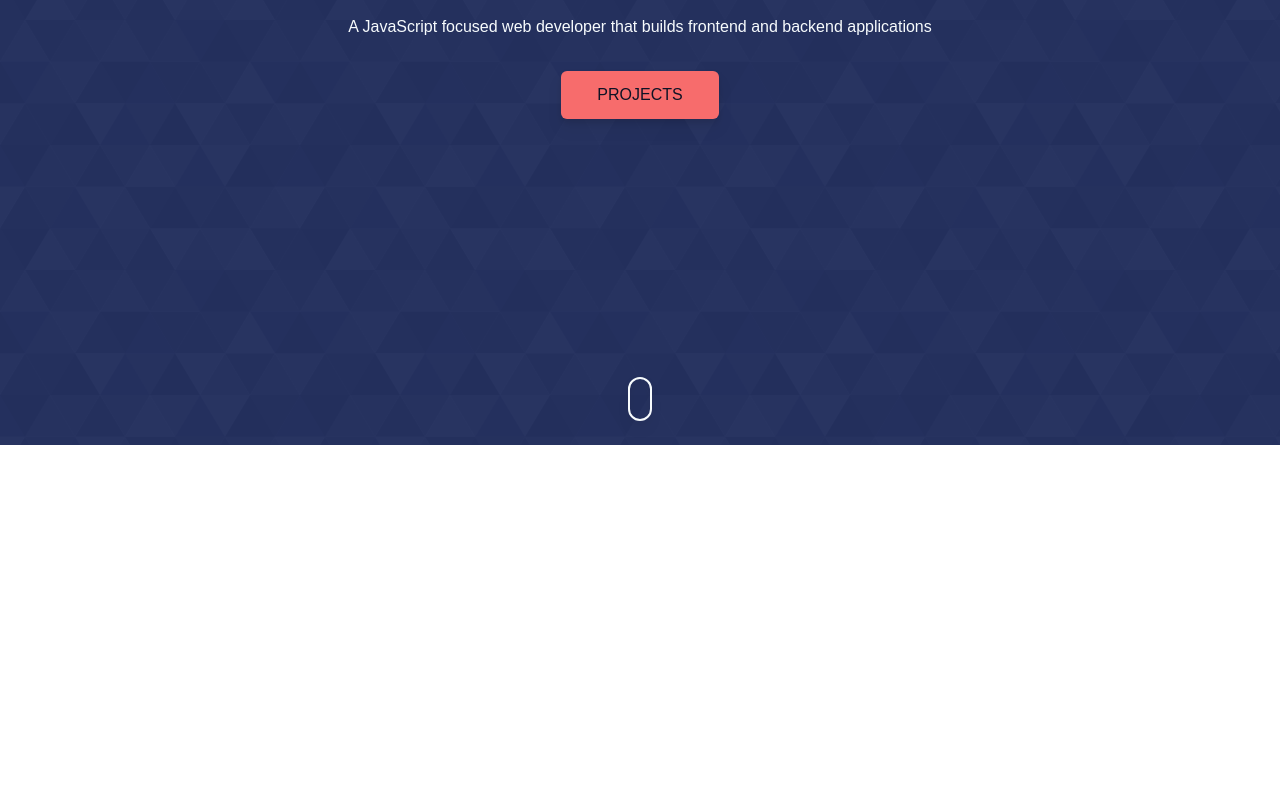
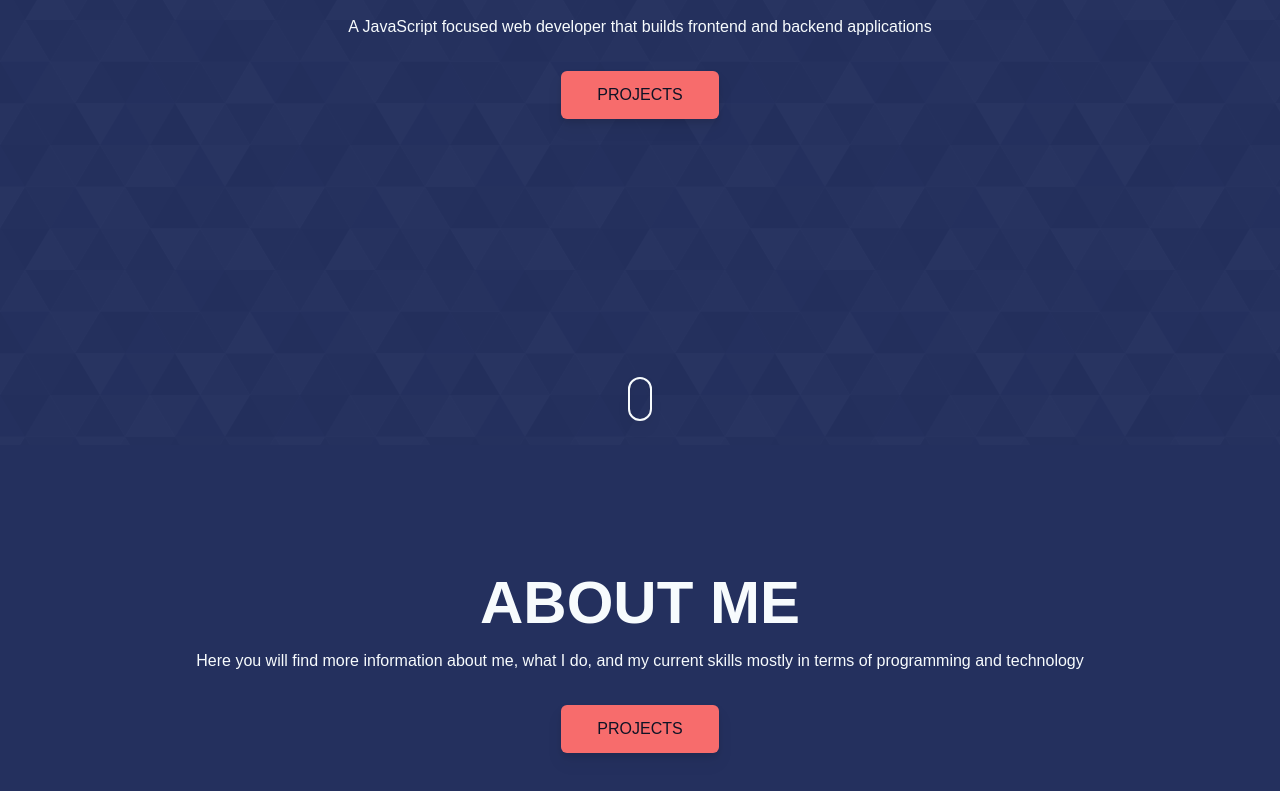
Before and after one commit to leesavage09/portfolio, a Next.js app: page / in a window 1280 px wide. Shown: the part 355-1146 px from the top of the page. Before the commit the page ends 800 px from the top, so only its background shows below. Built offline with nearby package versions, Linux system fonts and the light colour scheme.

Commit message:
feat: added tailwind merge and added made pattern optional in Section

```diff
--- a/package.json
+++ b/package.json
@@ -27,6 +27,7 @@
     "next": "13.1.6",
     "react": "18.2.0",
     "react-dom": "18.2.0",
+    "tailwind-merge": "^1.10.0",
     "typescript": "4.9.5"
   },
   "devDependencies": {
--- a/src/pages/index.tsx
+++ b/src/pages/index.tsx
@@ -20,7 +20,7 @@ export default function Home() {
       </Head>
       <main className={theme}>
         <Menu />
-        <Section>
+        <Section className="h-screen" pattern>
           <Heading1>
             HEY, I&apos;M <span className="text-primary">Lee Savage</span>
           </Heading1>
@@ -31,6 +31,14 @@ export default function Home() {
           <Button primary label={'Projects'} />
           <ScrollIndicator />
         </Section>
+        <Section>
+          <Heading1>About Me</Heading1>
+          <p>
+            Here you will find more information about me, what I do, and my
+            current skills mostly in terms of programming and technology
+          </p>
+          <Button primary label={'Projects'} />
+        </Section>
       </main>
     </>
   );
--- a/src/stories/Atoms/Section.tsx
+++ b/src/stories/Atoms/Section.tsx
@@ -1,29 +1,24 @@
 import React from 'react';
+import { twMerge } from 'tailwind-merge';
 
 interface SectionProps {
   children: JSX.Element | Array<JSX.Element>;
+  pattern?: boolean;
+  className?: string;
+  invertTheme?: boolean;
 }
 
-export const Section: React.FC<SectionProps> = ({ children }) => {
-  return (
-    <section
-      className="
-    bg-blue-200
-    text-dark-blue-800
+export const Section: React.FC<SectionProps> = ({
+  children,
+  pattern,
+  className,
+}) => {
+  const defaultStyle =
+    'dark:bg-dark-blue dark:text-blue-100 bg-blue text-dark-blue-800 flex flex-col justify-center items-center py-32 px-9 w-full';
 
-    dark:bg-dark-blue
-    dark:text-blue-100
+  const mergedStyle = twMerge(defaultStyle, className);
 
-    flex flex-col justify-center items-center
+  const patternStyle = pattern ? ' bg-pattern bg-cover' : '';
 
-    p-9
-    h-screen
-    w-full
-
-    bg-pattern bg-cover
-    "
-    >
-      {children}
-    </section>
-  );
+  return <section className={mergedStyle + patternStyle}>{children}</section>;
 };
--- a/src/stories/Organisms/Menu.tsx
+++ b/src/stories/Organisms/Menu.tsx
@@ -17,7 +17,7 @@ const MenuLinkItem = ({ lable, href }: { lable: string; href: string }) => (
 export const Menu = () => {
   return (
     <nav
-      className="absolute top-0 left-0
+      className="fixed z-10 top-0 left-0
     flex justify-between w-full p-4
     dark:bg-dark-blue bg-blue-100 drop-shadow-lg
     text-md uppercase font-extrabold
```
Also changed, not shown: 2 other files (tests, documents, lock files or other folders).
